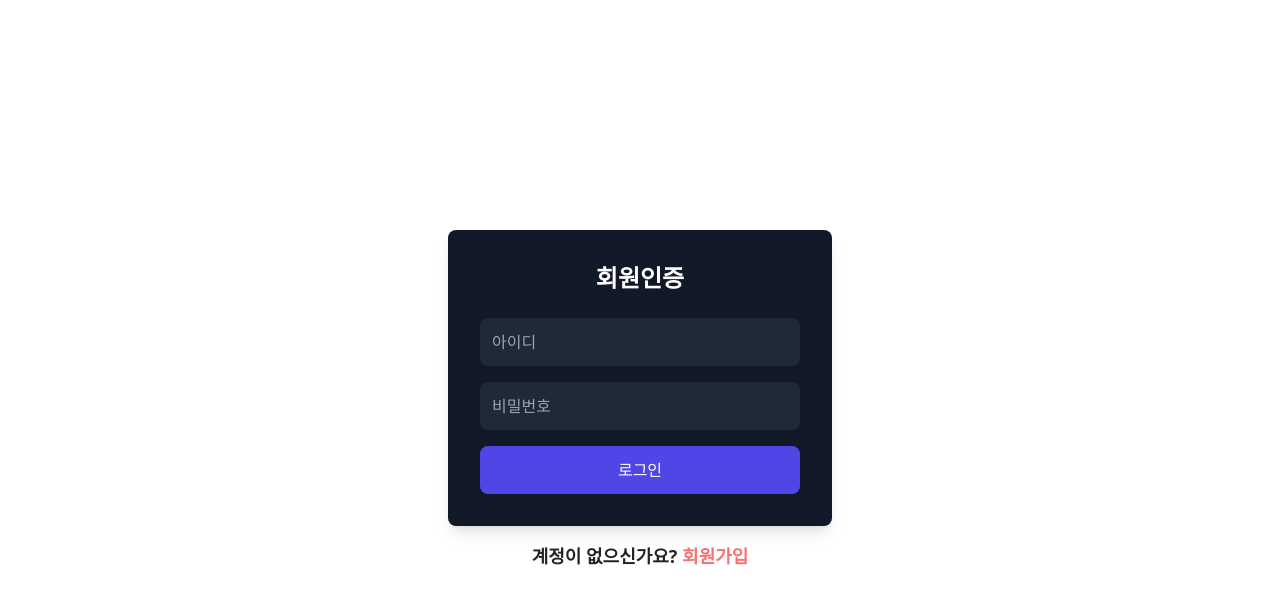
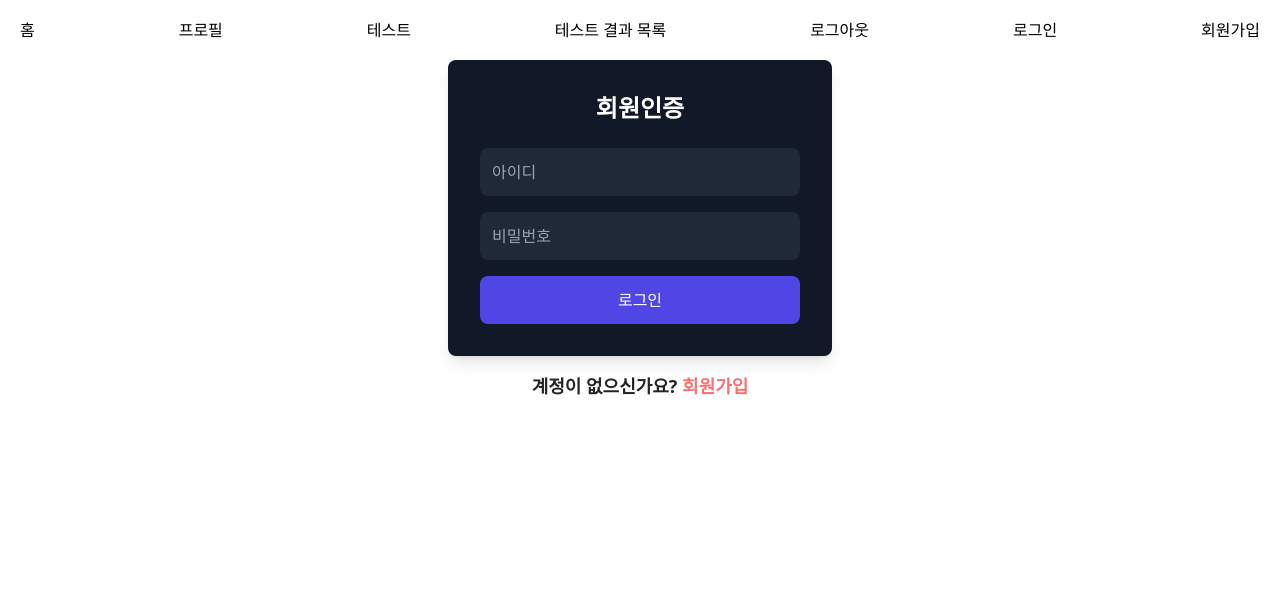
Before and after one commit to wjsehdud777/mbti-test-assignment, a React (Vite) app: page /signin in a window 1280 px wide. Shown: the top 604 px of the page. Built offline with nearby package versions, Linux system fonts and the light colour scheme.

Commit message:
Project: 레이아웃 컴포넌트 추가 및 App 컴포넌트에 적용, CSS 스타일 수정

```diff
--- a/src/App.jsx
+++ b/src/App.jsx
@@ -4,17 +4,20 @@ import Home from "./pages/Home";
 import SignUp from "./pages/Signup";
 import SignIn from "./pages/Signin";
 import Profile from "./pages/Profile";
+import Layout from "./components/Layout";
 
 const App = () => {
   const [user, setUser] = React.useState(null);
 
   return (
+    <Layout>
       <Routes>
         <Route path="/" element={<Home />} />
         <Route path="/signup" element={<SignUp />} />
         <Route path="/signin" element={<SignIn setUser={setUser} />} />
         <Route path="/profile" element={<Profile user={user} />} />
       </Routes>
+    </Layout>
   );
 };
 
--- /dev/null
+++ b/src/components/Layout.jsx
@@ -0,0 +1,28 @@
+import React from "react";
+import { Link, useNavigate } from "react-router-dom";
+
+const Layout = ({ children, isAuthenticated, setUser }) => {
+  const navigate = useNavigate();
+
+  const handleLogout = () => {
+    setUser(null);
+    navigate("/");
+  };
+
+  return (
+    <div>
+      <nav className="flex items-center justify-between gap-5 px-5 h-[60px]">
+        <Link to="/">홈</Link>
+        <Link to="/">프로필</Link>
+        <Link to="/">테스트</Link>
+        <Link to="/">테스트 결과 목록</Link>
+        <Link to="/">로그아웃</Link>
+        <Link to="/">로그인</Link>
+        <Link to="/">회원가입</Link>
+      </nav>
+      <main>{children}</main>
+    </div>
+  );
+};
+
+export default Layout;
--- a/src/index.css
+++ b/src/index.css
@@ -3,9 +3,8 @@
 @tailwind utilities;
 
 :root {
-  display: flex;
-  flex-direction: column;
-  justify-content: center;
-  align-items: center;
+  margin: 0 auto;
+  text-align: center;
+  width: 100vw;
   height: 100vh;
 }
```
Lines whose indentation alone changed are shown as unchanged.
